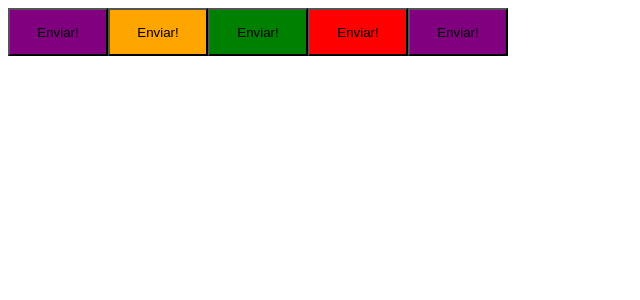
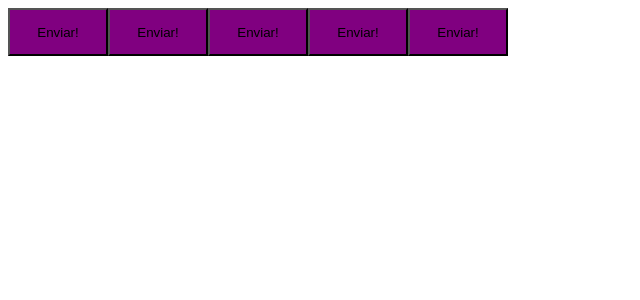
Before and after one commit to filemomheck/Rocketseat-React-Ignite-Timer, a React (Vite) app: page / in a window 1280 px wide. Shown: the top 300 px of the page, without its empty margins (0-640 px from the left). Built offline with nearby package versions, Linux system fonts and the light colour scheme.

Commit message:
Themes Config.

```diff
--- a/src/App.tsx
+++ b/src/App.tsx
@@ -1,14 +1,16 @@
+import { ThemeProvider } from "styled-components";
+import { defaultTheme } from "./styles/themes/default";
 import { Button } from "./Button";
 
 export function App() {
   return (
     // Fragment:
-    <>
+    <ThemeProvider theme={defaultTheme}>
       <Button variant="primary" />
       <Button variant="secondary" />
       <Button variant="success" />
       <Button variant="danger" />
       <Button />
-    </>
+    </ThemeProvider>
   );
 }
--- a/src/Button.styles.ts
+++ b/src/Button.styles.ts
@@ -17,5 +17,7 @@
   width: 100px;
   height: 48px;
 
-  ${(variant) => `background-color: ${buttonVariants[variant.variant]}`}
+  background-color: ${(props) => props.theme.primary};
+
+  /* ${(variant) => `background-color: ${buttonVariants[variant.variant]}`} */
 `;
--- /dev/null
+++ b/src/styles/themes/default.ts
@@ -0,0 +1,6 @@
+export const defaultTheme = {
+  primary: "purple",
+  secondary: "orange",
+  success: "green",
+  danger: "red",
+};
```
